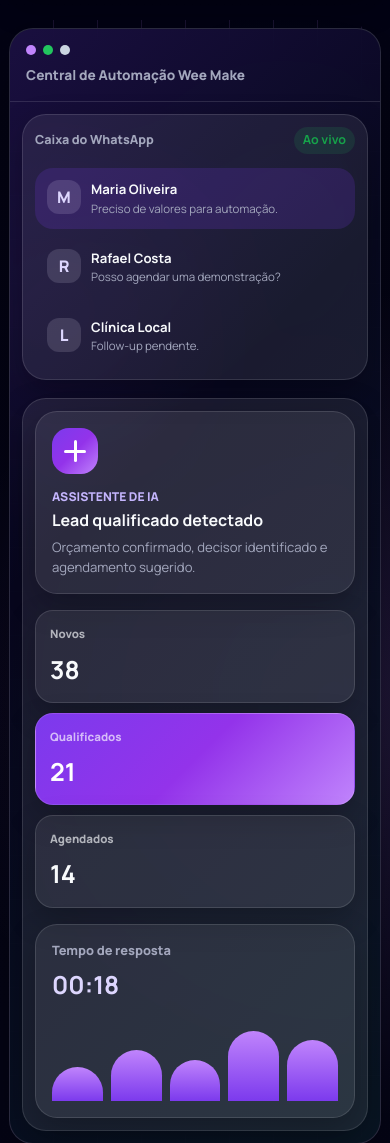
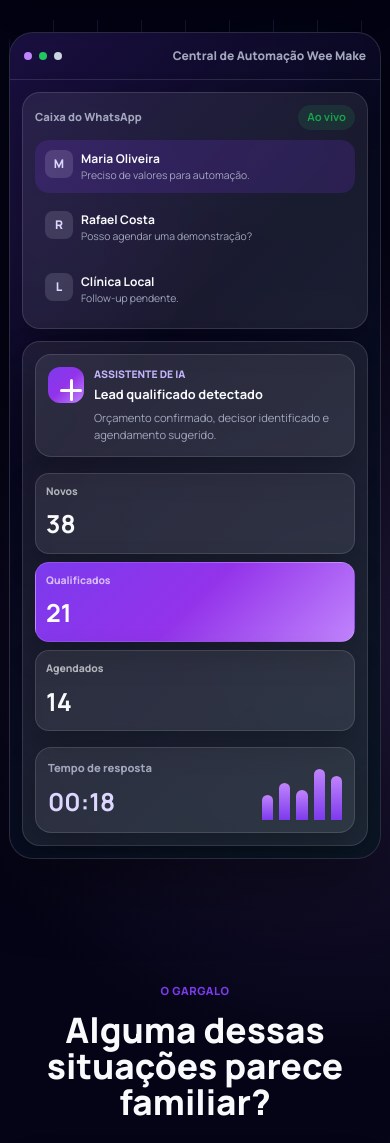
Before and after one commit to Neves-BR/WeeMakeLP, a plain HTML site: page index.html in a window 390 px wide. Shown: the part 1020-2163 px from the top of the page. Drawn offline with nearby package versions, Linux system fonts and the light colour scheme.

Commit message:
redimensão da simulação

```diff
--- a/styles.css
+++ b/styles.css
@@ -1191,46 +1191,152 @@ a {
 
   .hero-visual {
     min-height: auto;
+    width: 100%;
+    max-width: none;
   }
 
   .dashboard {
-    margin-top: 8px;
+    margin-top: 12px;
     border-radius: 24px;
     transform: none;
     animation: none;
+    overflow: hidden;
   }
 
   .dashboard-topbar {
-    align-items: flex-start;
-    flex-direction: column;
-    gap: 10px;
-    padding: 16px;
+    align-items: center;
+    flex-direction: row;
+    justify-content: space-between;
+    gap: 12px;
+    padding: 14px;
+    font-size: 0.75rem;
+  }
+
+  .window-dots {
+    flex-shrink: 0;
+  }
+
+  .window-dots span {
+    width: 8px;
+    height: 8px;
   }
 
   .dashboard-content {
     grid-template-columns: 1fr;
-    padding: 14px;
+    gap: 12px;
+    padding: 12px;
+    min-width: 0;
+  }
+
+  .conversation-panel,
+  .insight-panel {
+    border-radius: 18px;
+    padding: 12px;
+  }
+
+  .panel-heading {
+    margin-bottom: 10px;
+    font-size: 0.7rem;
+  }
+
+  .message {
+    gap: 8px;
+    padding: 10px;
+    border-radius: 14px;
+  }
+
+  .avatar {
+    width: 28px;
+    height: 28px;
+    border-radius: 8px;
+    font-size: 0.75rem;
+  }
+
+  .message strong {
+    font-size: 0.75rem;
+  }
+
+  .message p {
+    font-size: 0.65rem;
   }
 
   .assistant-card {
-    flex-direction: column;
+    flex-direction: row;
+    gap: 10px;
+    padding: 12px;
+    border-radius: 16px;
+  }
+
+  .spark-icon {
+    width: 36px;
+    height: 36px;
+    border-radius: 12px;
+    flex-shrink: 0;
+  }
+
+  .assistant-card span {
+    font-size: 0.65rem;
+  }
+
+  .assistant-card strong {
+    font-size: 0.8rem;
+  }
+
+  .assistant-card p {
+    font-size: 0.7rem;
   }
 
   .connection-grid {
     inset: 0;
+    border-radius: 24px;
   }
 
   .pipeline {
     grid-template-columns: 1fr;
+    gap: 8px;
+  }
+
+  .pipeline-stage {
+    padding: 10px;
+    border-radius: 14px;
+  }
+
+  .pipeline-stage span {
+    font-size: 0.65rem;
+  }
+
+  .pipeline-stage strong {
+    font-size: 1.2rem;
+    margin-top: 6px;
   }
 
   .analytics {
-    align-items: flex-start;
-    flex-direction: column;
+    align-items: center;
+    flex-direction: row;
+    justify-content: space-between;
+    min-height: auto;
+    gap: 12px;
+    padding: 12px;
+    border-radius: 16px;
+  }
+
+  .analytics span {
+    font-size: 0.7rem;
+  }
+
+  .analytics strong {
+    font-size: 1.4rem;
   }
 
   .bars {
-    width: 100%;
+    width: 80px;
+    height: 60px;
+    gap: 6px;
+  }
+
+  .bars span {
+    border-radius: 999px 999px 6px 6px;
+    min-height: 14px;
   }
 
   .problem-section,
```
